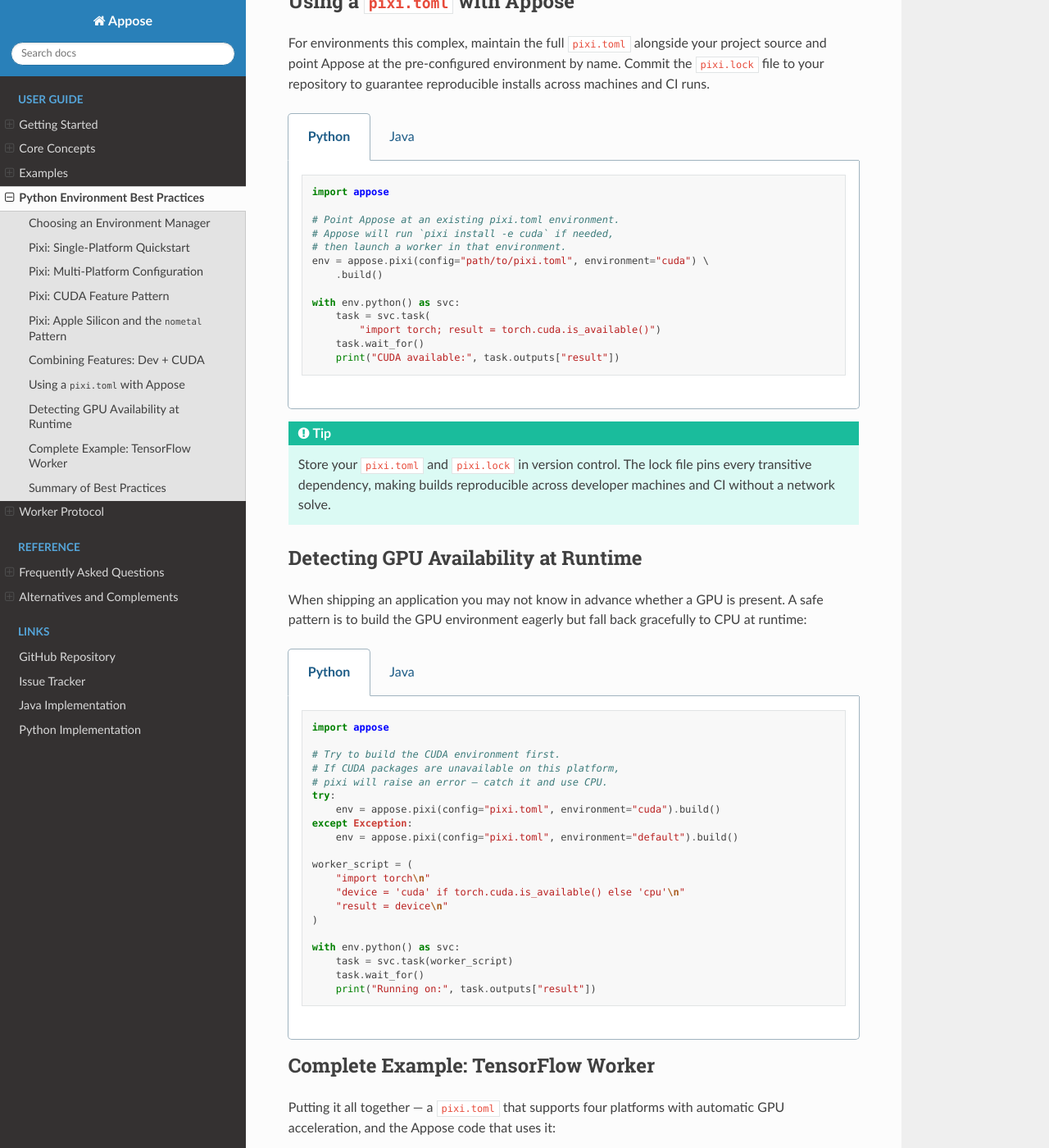
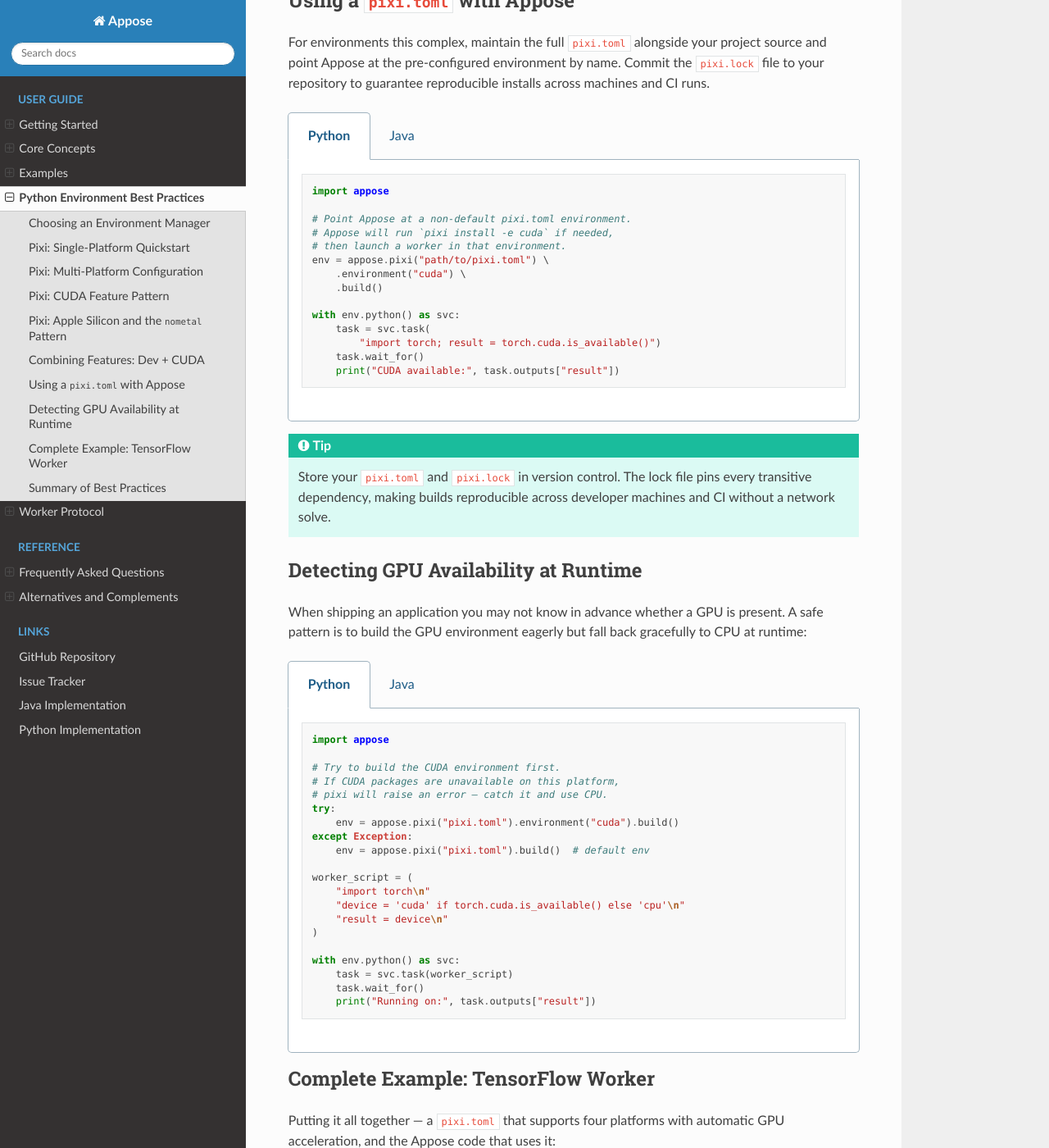
Before and after one commit to apposed/appose, a Sphinx documentation site: the page built from docs/python-environments.rst, in a window 1280 px wide and 1400 px high, scrolled down 4714 px. Shown: the whole window at 82% size. Built offline with Sphinx 7.4.7 and the Read the Docs theme 3.1.0, drawn with Linux system fonts in a browser that asks for light colours; some of the changed text lies outside the part shown.

Commit message:
Fix up the Python environment best practices guide
* Correct specific points in benefits & limitations section
* Fix pixi non-default environment specification syntax

```diff
--- a/docs/python-environments.rst
+++ b/docs/python-environments.rst
@@ -274,10 +274,11 @@ installs across machines and CI runs.
 
          import appose
 
-         # Point Appose at an existing pixi.toml environment.
+         # Point Appose at a non-default pixi.toml environment.
          # Appose will run `pixi install -e cuda` if needed,
          # then launch a worker in that environment.
-         env = appose.pixi(config="path/to/pixi.toml", environment="cuda") \
+         env = appose.pixi("path/to/pixi.toml") \
+             .environment("cuda") \
              .build()
 
          with env.python() as svc:
@@ -290,8 +291,11 @@ installs across machines and CI runs.
 
       .. code-block:: java
 
-         Environment env = Appose.pixi(
-                 new File("path/to/pixi.toml"), "cuda")
+         // Point Appose at a non-default pixi.toml environment.
+         // Appose will run `pixi install -e cuda` if needed,
+         // then launch a worker in that environment.
+         Environment env = Appose.pixi("path/to/pixi.toml")
+             .environment("cuda")
              .build();
 
          try (Service python = env.python()) {
@@ -326,9 +330,9 @@ gracefully to CPU at runtime:
          # If CUDA packages are unavailable on this platform,
          # pixi will raise an error — catch it and use CPU.
          try:
-             env = appose.pixi(config="pixi.toml", environment="cuda").build()
+             env = appose.pixi("pixi.toml").environment("cuda").build()
          except Exception:
-             env = appose.pixi(config="pixi.toml", environment="default").build()
+             env = appose.pixi("pixi.toml").build()  # default env
 
          worker_script = (
              "import torch\n"
@@ -347,9 +351,9 @@ gracefully to CPU at runtime:
 
          Environment env;
          try {
-             env = Appose.pixi(new File("pixi.toml"), "cuda").build();
+             env = Appose.pixi("pixi.toml").environment("cuda").build();
          } catch (Exception e) {
-             env = Appose.pixi(new File("pixi.toml"), "default").build();
+             env = Appose.pixi("pixi.toml").build();  // default env
          }
 
          String script =
@@ -435,7 +439,7 @@ automatic GPU acceleration, and the Appose code that uses it:
          is_gpu_platform = platform.system() in ("Linux", "Windows")
          env_name = "cuda" if is_gpu_platform else "default"
 
-         env = appose.pixi(config="pixi.toml", environment=env_name).build()
+         env = appose.pixi("pixi.toml").environment(env_name).build()
 
          worker_script = (
              "import tensorflow as tf\n"
```
Also changed, not shown: other parts of docs/python-environments.rst (+4 -3 lines).
